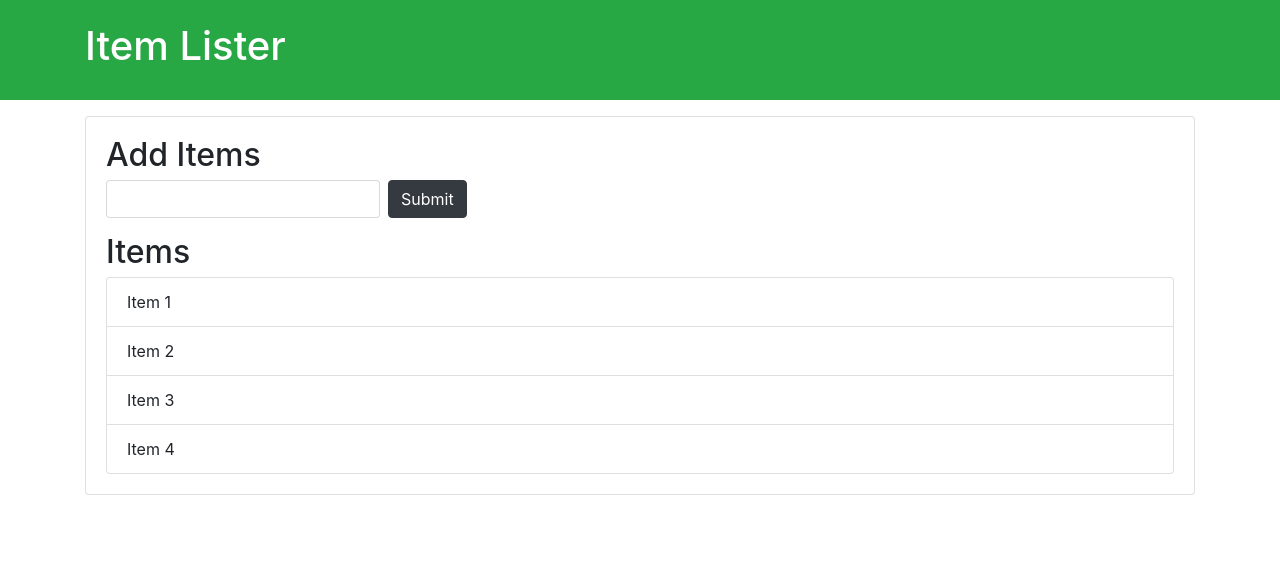
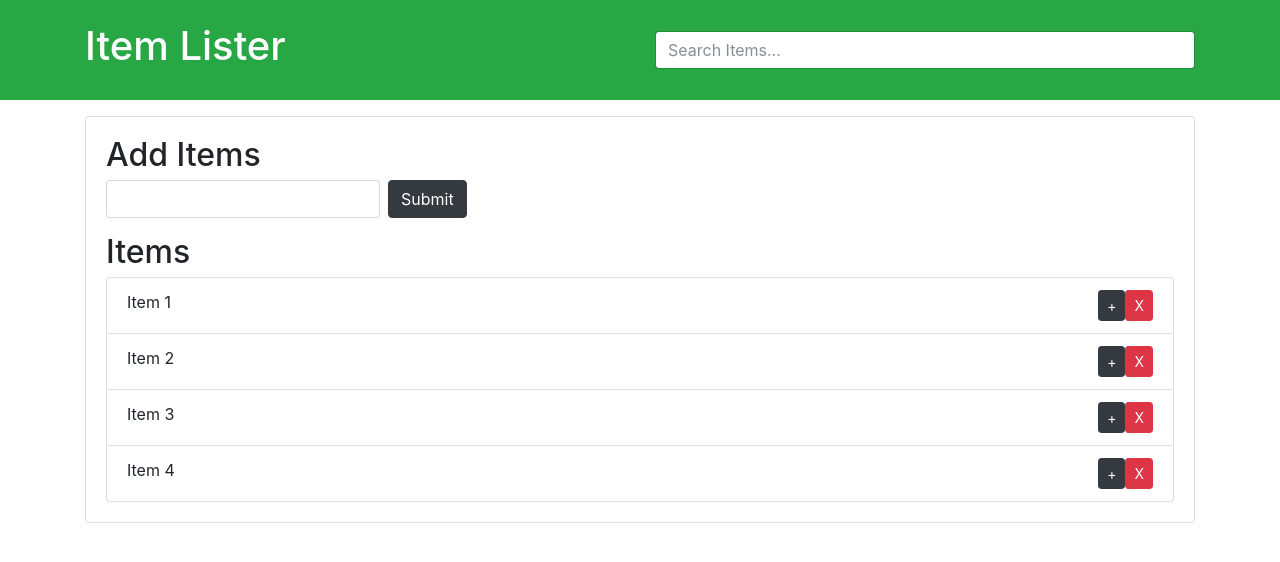
Before and after one commit to londondreams27/DOM_manipulations, a plain HTML site: page index.html in a window 1280 px wide. Drawn offline with nearby package versions, Linux system fonts and the light colour scheme.

Commit message:
Update index.html
HTML file updated to add edit and delete buttons.

```diff
--- a/index.html
+++ b/index.html
@@ -1,4 +1,14 @@
 <!DOCTYPE html>
+<html lang="en">
+<head>
+  <meta charset="UTF-8">
+  <meta name="viewport" content="width=device-width, initial-scale=1.0">
+  <meta http-equiv="X-UA-Compatible" content="ie=edge">
+  <link rel="stylesheet" href="https://maxcdn.bootstrapcdn.com/bootstrap/4.0.0-beta/css/bootstrap.min.css" integrity="sha384-/Y6pD6FV/Vv2HJnA6t+vslU6fwYXjCFtcEpHbNJ0lyAFsXTsjBbfaDjzALeQsN6M" crossorigin="anonymous">
+  <title>Item Lister</title>
+</head>
+<body>
+  <!DOCTYPE html>
 <html lang="en">
 <head>
   <meta charset="UTF-8">
@@ -10,25 +20,35 @@
 <body>
   <header id="main-header" class="bg-success text-white p-4 mb-3">
     <div class="container">
-      <h1 id="header-title">Item Lister <span style="display:none">123</span></h1>
+      <div class="row">
+        <div class="col-md-6">
+            <h1 id="header-title">Item Lister</h1>
+        </div>
+        <div class="col-md-6 align-self-center">
+            <input type="text" class="form-control" id="filter" placeholder="Search Items...">
+        </div>
+      </div>
     </div>
   </header>
   <div class="container">
    <div id="main" class="card card-body">
     <h2 class="title">Add Items</h2>
-    <form class="form-inline mb-3">
-      <input type="text" class="form-control mr-2">
+    <form id="addForm" class="form-inline mb-3">
+      <input type="text" class="form-control mr-2" id="item">
       <input type="submit" class="btn btn-dark" value="Submit">
     </form>
     <h2 class="title">Items</h2>
     <ul id="items" class="list-group">
-      <li class="list-group-item">Item 1</li>
-      <li class="list-group-item">Item 2</li>
-      <li class="list-group-item">Item 3</li>
-      <li class="list-group-item">Item 4</li>
+      <li class="list-group-item">Item 1 <button class="btn btn-danger btn-sm float-right delete">X</button><button class="btn btn-dark btn-sm float-right delete">+</button></li>
+      <li class="list-group-item">Item 2 <button class="btn btn-danger btn-sm float-right delete">X</button><button class="btn btn-dark btn-sm float-right delete">+</button></li>
+      <li class="list-group-item">Item 3 <button class="btn btn-danger btn-sm float-right delete">X</button><button class="btn btn-dark btn-sm float-right delete">+</button></li>
+      <li class="list-group-item">Item 4 <button class="btn btn-danger btn-sm float-right delete">X</button><button class="btn btn-dark btn-sm float-right delete">+</button></li>
     </ul>
    </div>
   </div>
     <script src="app.js"></script>
 </body>
 </html>
+    <script src="app.js"></script>
+</body>
+</html>
```
